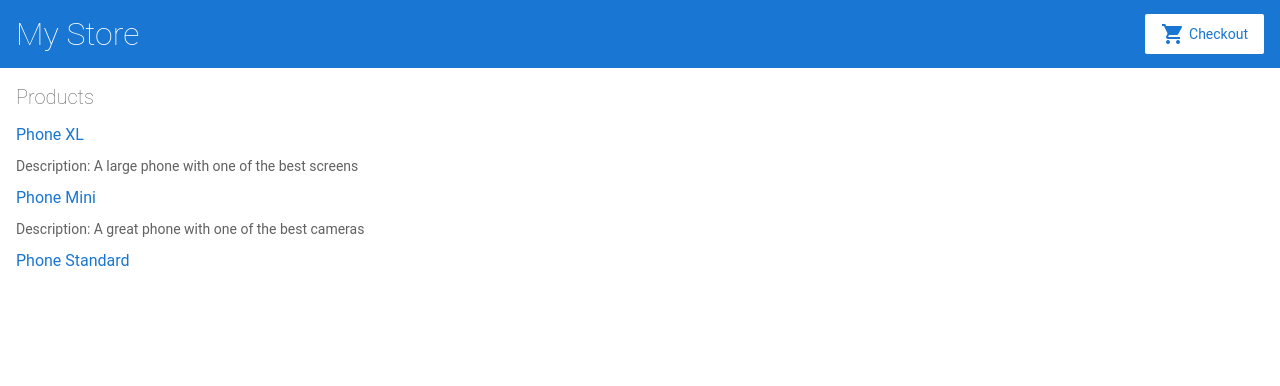
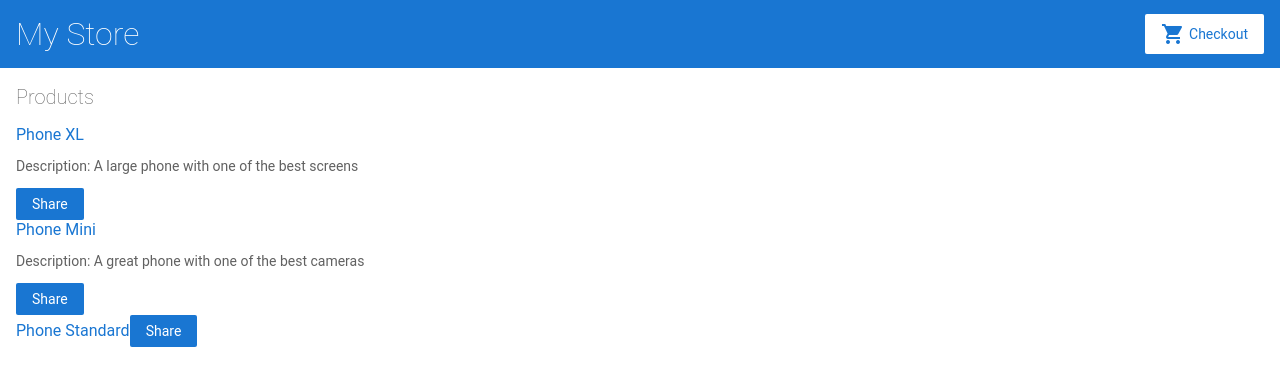
Before and after one commit to abdocher/angular-d4c7az, an Angular app: page / in a window 1280 px wide. Shown: the top 386 px of the page. Built offline with nearby package versions, Linux system fonts and the light colour scheme.

Commit message:
1 file modified

```diff
--- a/src/app/product-list/product-list.component.html
+++ b/src/app/product-list/product-list.component.html
@@ -6,6 +6,9 @@
   <p *ngIf="product.description">
   Description: {{ product.description }}
 </p>
+<button type="button" (click)="share()">
+Share
+</button>
 
 </div>
 <!--
```
